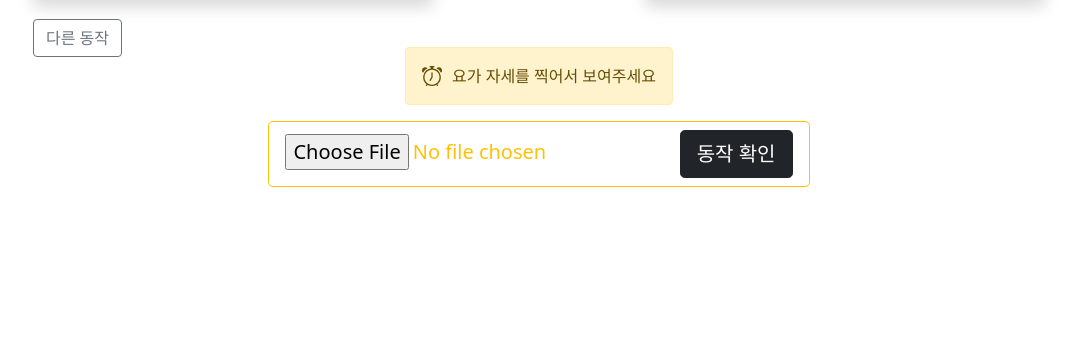
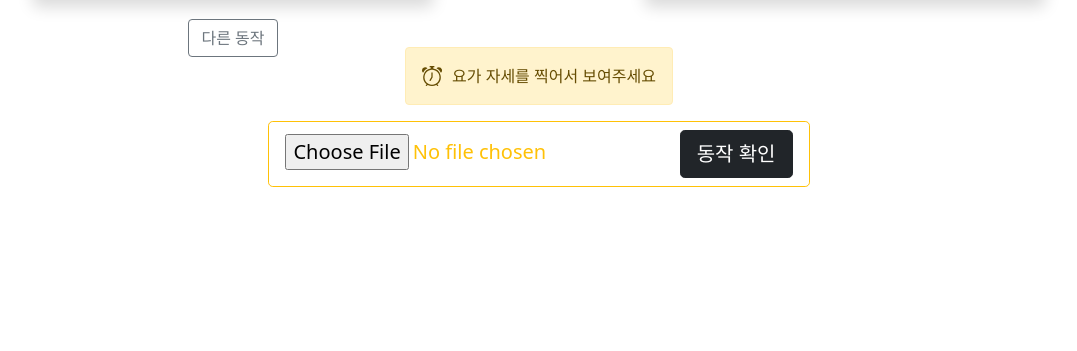
Before and after one commit to hayongwoon/space_project2, a Flask app: page / in a window 1280 px wide. Shown: the part 449-800 px from the top of the page, without its empty margins (101-1178 px from the left). Run offline with Flask 2, Linux system fonts and the light colour scheme.

Commit message:
버튼위치변경

```diff
--- a/static/styles/styles.css
+++ b/static/styles/styles.css
@@ -15,6 +15,13 @@
     background-color: #d0d0d0;
     border-radius: 15px;
     margin: auto;
+}
+
+.btn-wrapper{
+    width: 100%;
+    display: flex;
+    align-items: center;
+    justify-content: center;
 }
 
 #button-container {
--- a/templates/index.html
+++ b/templates/index.html
@@ -26,7 +26,9 @@
     <div id="image-container" class="d-grid gap-4 d-md-flex">
         <form class="img-box shadow mb-5 bg-body rounded">
             <img style="width: 100%; height: 100%;" class="invisible rounded" id ="yoga-img" src="#" alt="" />
+           <div class="btn-wrapper">
             <button id="btn" class="yoga-dif-pose btn btn-outline-secondary" disabled type="button" onclick="showImage()">다른 동작</button>
+           </div>
         </form>
         <div class="img-box shadow mb-5 bg-body rounded">
             <img style="width:100%; height: 100%;" class="invisible rounded" id="user-img" src="#" alt=""/>
```
